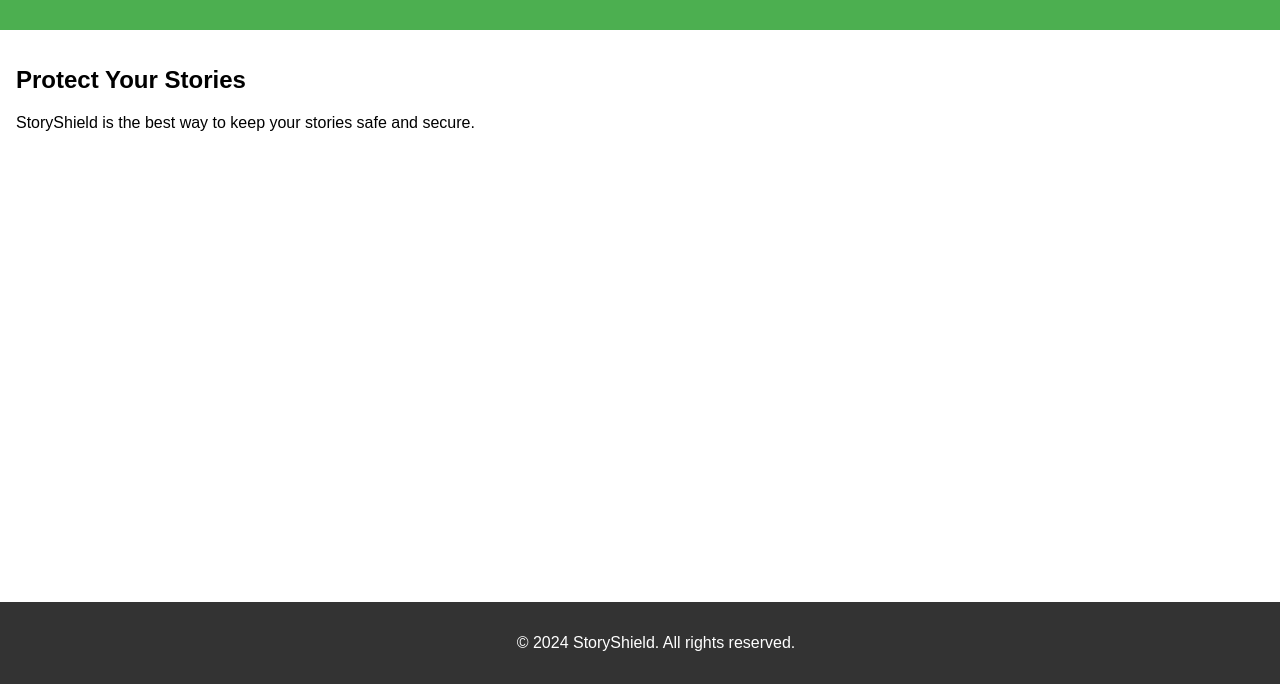
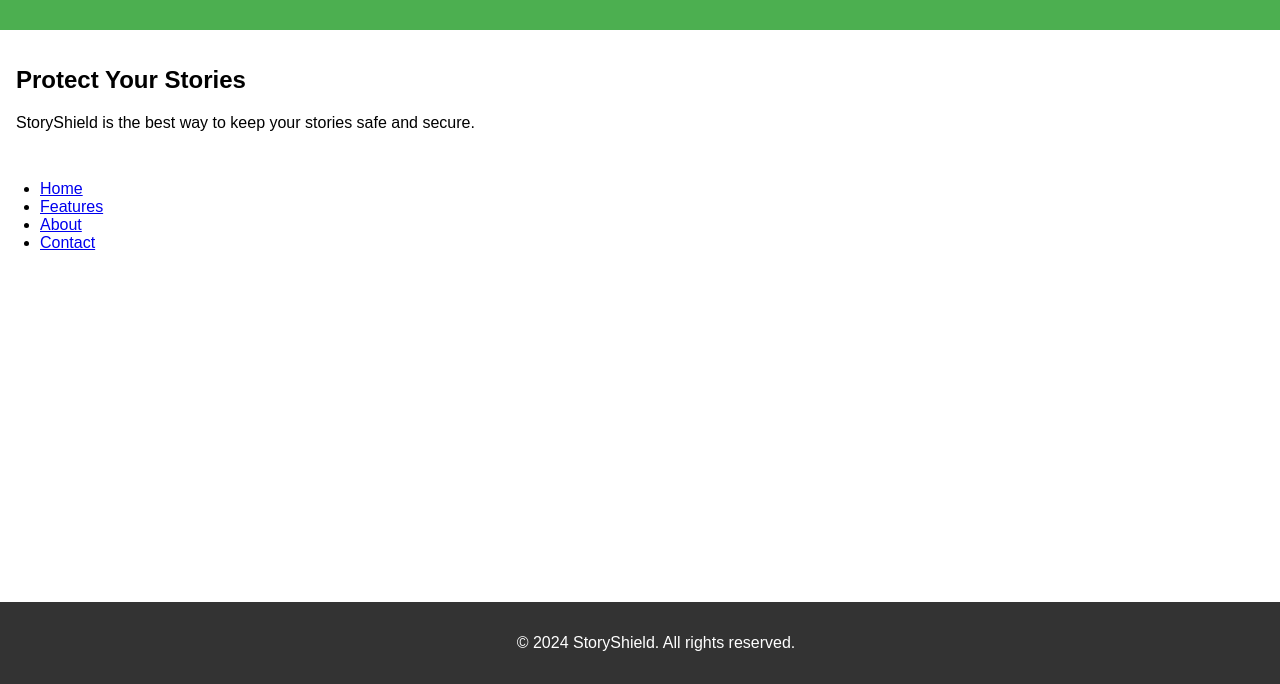
Before and after one commit to ginesthoii/storyshield-website, a plain HTML site: page index.html in a window 1280 px wide. Shown: the part 116-800 px from the top of the page. Drawn offline with Linux system fonts and the light colour scheme.

Commit message:
Added more pages and updated index

```diff
--- a/index.html
+++ b/index.html
@@ -29,3 +29,9 @@
     </footer>
 </body>
 </html>
+<ul>
+    <li><a href="index.html">Home</a></li>
+    <li><a href="features.html">Features</a></li>
+    <li><a href="about.html">About</a></li>
+    <li><a href="contact.html">Contact</a></li>
+</ul>
```
